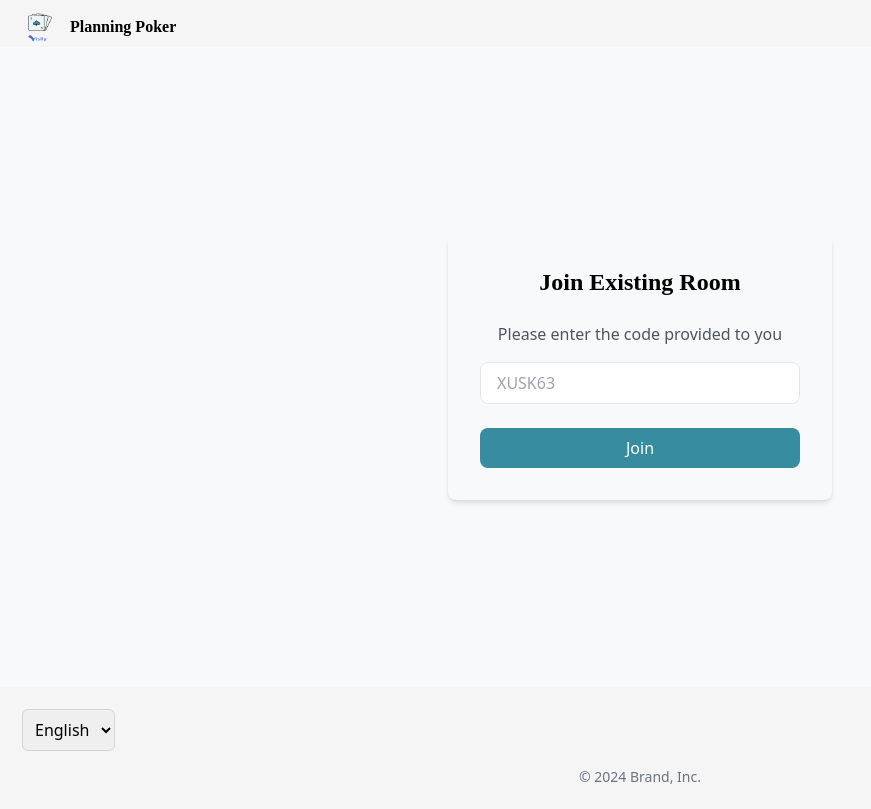
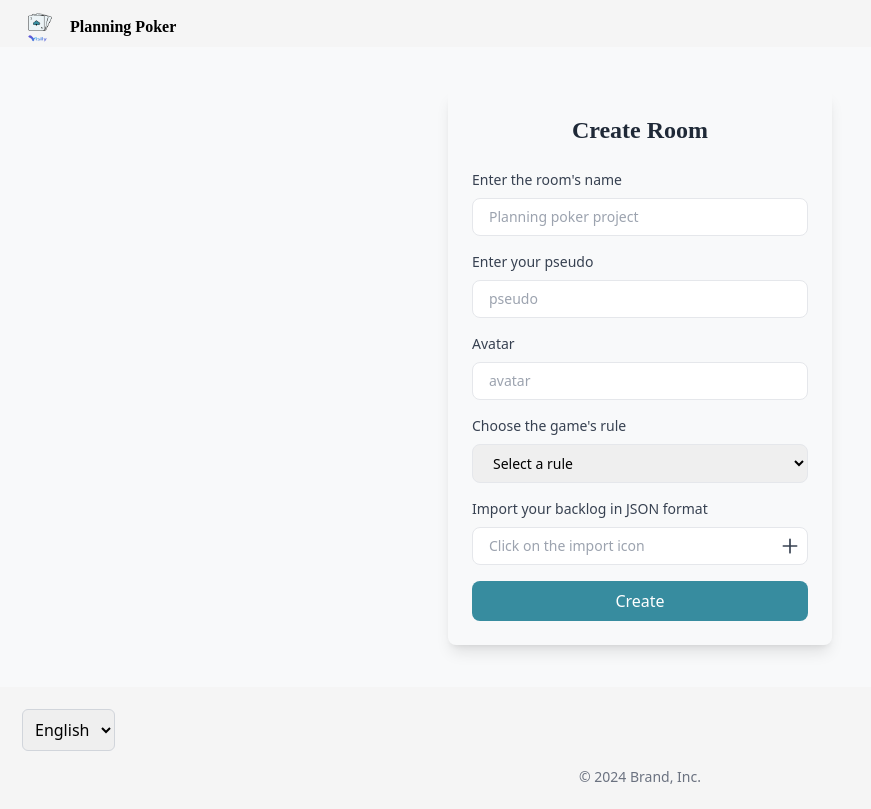
Before and after one commit to Afdal-B/Planning_Poker, a React (Create React App) app in the folder client/: page / in a window 1280 px wide. Shown: the whole page, without its empty margins (0-871 px from the left). Built offline with nearby package versions, Linux system fonts and the light colour scheme.

Commit message:
test envoi données front vers le back

```diff
--- a/client/package.json
+++ b/client/package.json
@@ -4,6 +4,7 @@
   "private": true,
   "dependencies": {
     "@testing-library/user-event": "^13.5.0",
+    "axios": "^1.7.7",
     "jsdoc": "^4.0.4",
     "react": "^18.3.1",
     "react-dom": "^18.3.1",
--- a/client/src/App.js
+++ b/client/src/App.js
@@ -4,7 +4,7 @@ import JoinRoomPage from "./pages/JoinRoomPage";
 export default function App() {
   return (
     <div>
-      <JoinRoomPage></JoinRoomPage>
+      <CreateRoomPage></CreateRoomPage>
     </div>
   );
 }
--- a/client/src/components/Hero.jsx
+++ b/client/src/components/Hero.jsx
@@ -12,7 +12,7 @@ import Background from "./Background";
  */
 const Hero = () => {
   return (
-    <div className="flex flex-col items-center pt-28 pb-28 bg-[#F8F9FAFF] h-[450px]">
+    <div className="flex flex-col items-center pt-28 pb-28 bg-[#F8F9FAFF] h-[80vh]">
       <h2 className="font-archivo font-bold text-3xl mb-3 z-10">
         Collaborate and streamline
       </h2>
--- a/client/src/pages/CreateRoomPage.jsx
+++ b/client/src/pages/CreateRoomPage.jsx
@@ -3,11 +3,13 @@ import Header from "../components/Header";
 import Footer from "../components/Footer";
 import FormButton from "../components/FormButton";
 import { useState } from "react";
+import axios from "axios";
 const CreateRoomPage = () => {
   const [roomName, setRoomName] = useState("");
   const [gameRule, setGameRule] = useState("");
   const [jsonFile, setJsonFile] = useState(null);
-
+  const [pseudo, setPseudo] = useState("");
+  const [avatar, setAvatar] = useState("");
   const handleFileChange = (event) => {
     setJsonFile(event.target.files[0]);
   };
@@ -15,10 +17,20 @@ const CreateRoomPage = () => {
   const handleSubmit = (event) => {
     event.preventDefault();
     console.log({
-      roomName,
-      gameRule,
-      jsonFile,
+      room_name: roomName,
+      game_rule: gameRule,
+      backlog_json: jsonFile,
+      username_creator: pseudo,
+      avatar_creator: avatar,
     });
+    const data = JSON.stringify({
+      room_name: roomName,
+      game_rule: gameRule,
+      backlog_json: jsonFile,
+      username_creator: pseudo,
+      avatar_creator: avatar,
+    });
+    axios.post("http://127.0.0.1:5000/create_room", data);
   };
   return (
     <div>
@@ -39,6 +51,32 @@ const CreateRoomPage = () => {
               value={roomName}
               onChange={(e) => setRoomName(e.target.value)}
               placeholder="Planning poker project"
+              className="w-full px-4 py-2 border rounded-lg text-sm focus:outline-none focus:ring-2 focus:ring-blue-500"
+            />
+          </div>
+
+          <div className="mb-4">
+            <label className="block text-sm font-medium text-gray-700 mb-2">
+              Enter your pseudo
+            </label>
+            <input
+              type="text"
+              value={pseudo}
+              onChange={(e) => setPseudo(e.target.value)}
+              placeholder="pseudo"
+              className="w-full px-4 py-2 border rounded-lg text-sm focus:outline-none focus:ring-2 focus:ring-blue-500"
+            />
+          </div>
+
+          <div className="mb-4">
+            <label className="block text-sm font-medium text-gray-700 mb-2">
+              Avatar
+            </label>
+            <input
+              type="text"
+              value={avatar}
+              onChange={(e) => setAvatar(e.target.value)}
+              placeholder="avatar"
               className="w-full px-4 py-2 border rounded-lg text-sm focus:outline-none focus:ring-2 focus:ring-blue-500"
             />
           </div>
```
Also changed, not shown: 1 other file (tests, documents, lock files or other folders).
